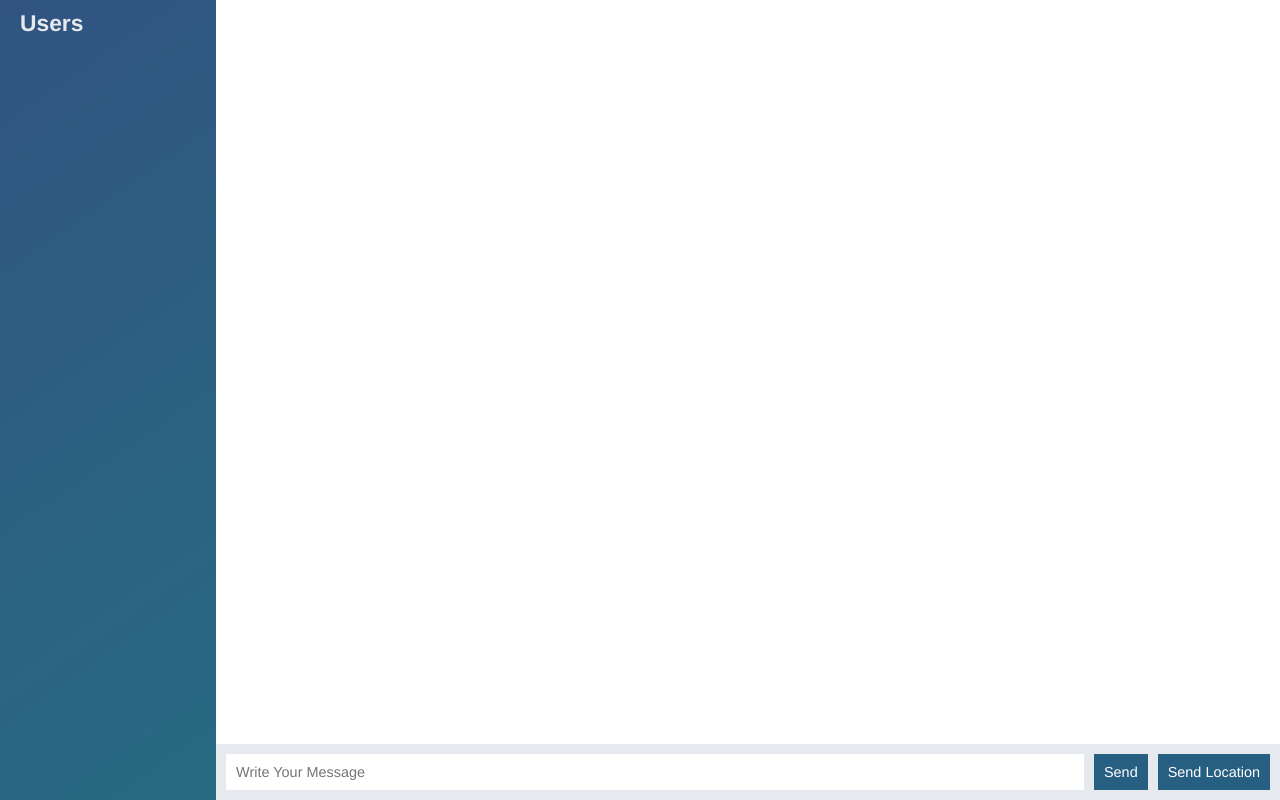
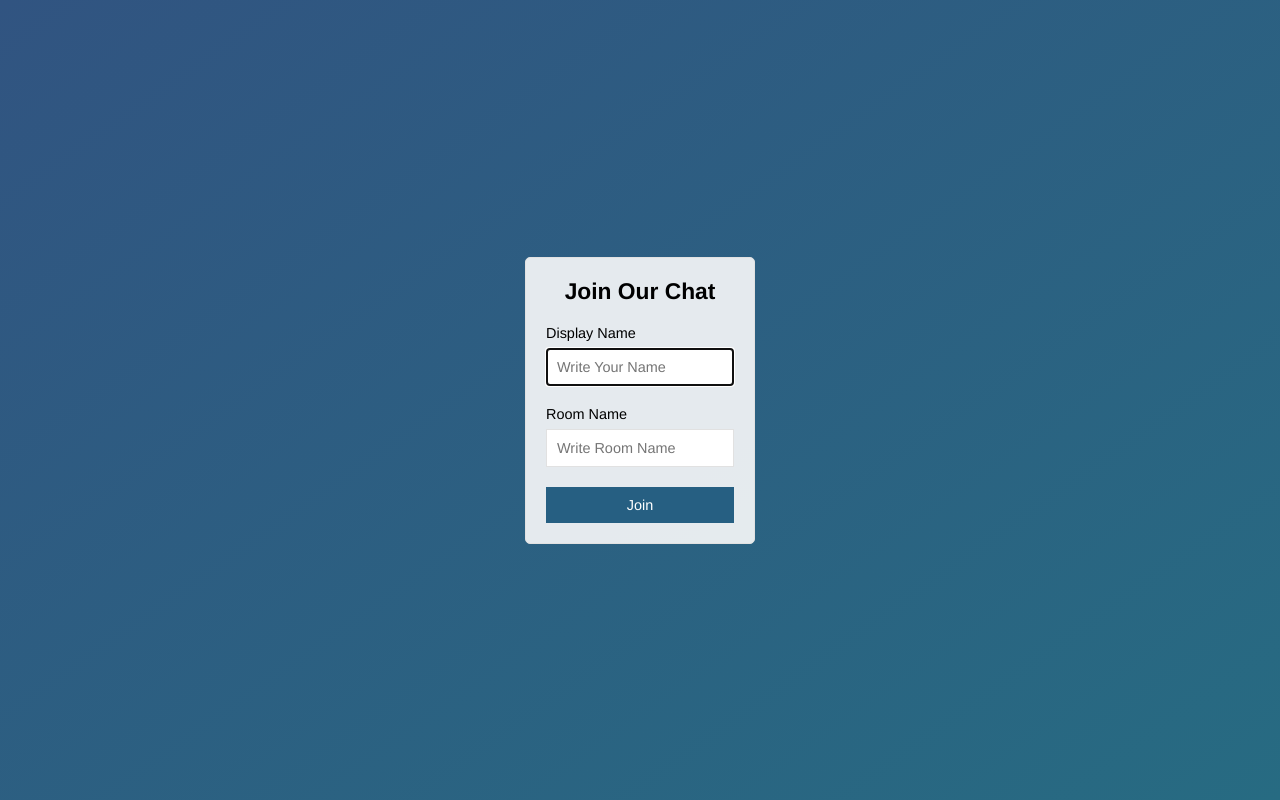
Before and after one commit to moaalaa/nodejs-realtime-chat-app, a website: page public/index.html in a window 1280 px wide. Drawn offline with nearby package versions, Linux system fonts and the light colour scheme; no server answers.

Commit message:
Added: Adding join uspage

```diff
--- a/public/index.html
+++ b/public/index.html
@@ -4,59 +4,29 @@
     <meta charset="UTF-8">
     <meta name="viewport" content="width=device-width, initial-scale=1">
     <meta http-equiv="X-UA-Compatible" content="ie=edge">
-    <title>Chat App</title>
+    <title>Join Us</title>
     <link rel="stylesheet" href="/assets/css/app.min.css">
 </head>
-<body class="chat">
+<body class="centered-form">
 
-    <aside class="chat__sidebar">
-        <h3>Users</h3>
-        <div id="users"></div>
-    </aside>
-
-    <section class="chat__main">
-        <ol id="messages" class="chat__messages"></ol>
-
-        <div class="chat__footer">
-            <form id="message-form">
-                <input type="text" class="message-input" name="message" placeholder="Write Your Message"/>
-                <button class="send" type="submit">Send</button>
-            </form>
-
-            <button type="button" id="send-location">Send Location</button>
-        </div>
-    </section>
-
-
-    <!-- Templates -->
-
-    <!-- Message Template -->
-    <script id="message-template" type="text/template">
-        <li class="message">
-            <div class="message__title">
-                <h4>{{ from }}</h4>
-                <span>{{ createdAt }}</span>
+    <div class="centered-form__form">
+        <form action="/chat.html" method="GET">
+            <div class="form-field">
+                <h3>Join Our Chat</h3>
             </div>
-            <div class="message__body">
-                <p>{{ text }}</p>
+            <div class="form-field">
+                <label for="display-name">Display Name</label>
+                <input type="text" id="display-name" name="name" placeholder="Write Your Name" autofocus />
             </div>
-        </li>
-    </script>
-
-    <!-- Location Message Template  -->
-    <script id="location-message-template" type="text/template">
-        <li class="message">
-            <div class="message__title">
-                <h4>{{ from }}</h4>
-                <span>{{ createdAt }}</span>
+            <div class="form-field">
+                <label for="room-name">Room Name</label>
+                <input type="text" id="room-name" name="room-name" placeholder="Write Room Name" />
             </div>
-            <div class="message__body">
-                <p>
-                    <a href="{{ url }}" target="_blank">My Current Location</a>
-                </p>
+            <div class="form-field">
+                <button type="submit">Join</button>
             </div>
-        </li>
-    </script>
+        </form>
+    </div>
 
     <script src="/socket.io/socket.io.js"></script>
     <script src="/assets/js/jquery.min.js"></script>
```
Also changed, not shown: public/chat.html (added, +68 -0 lines).
